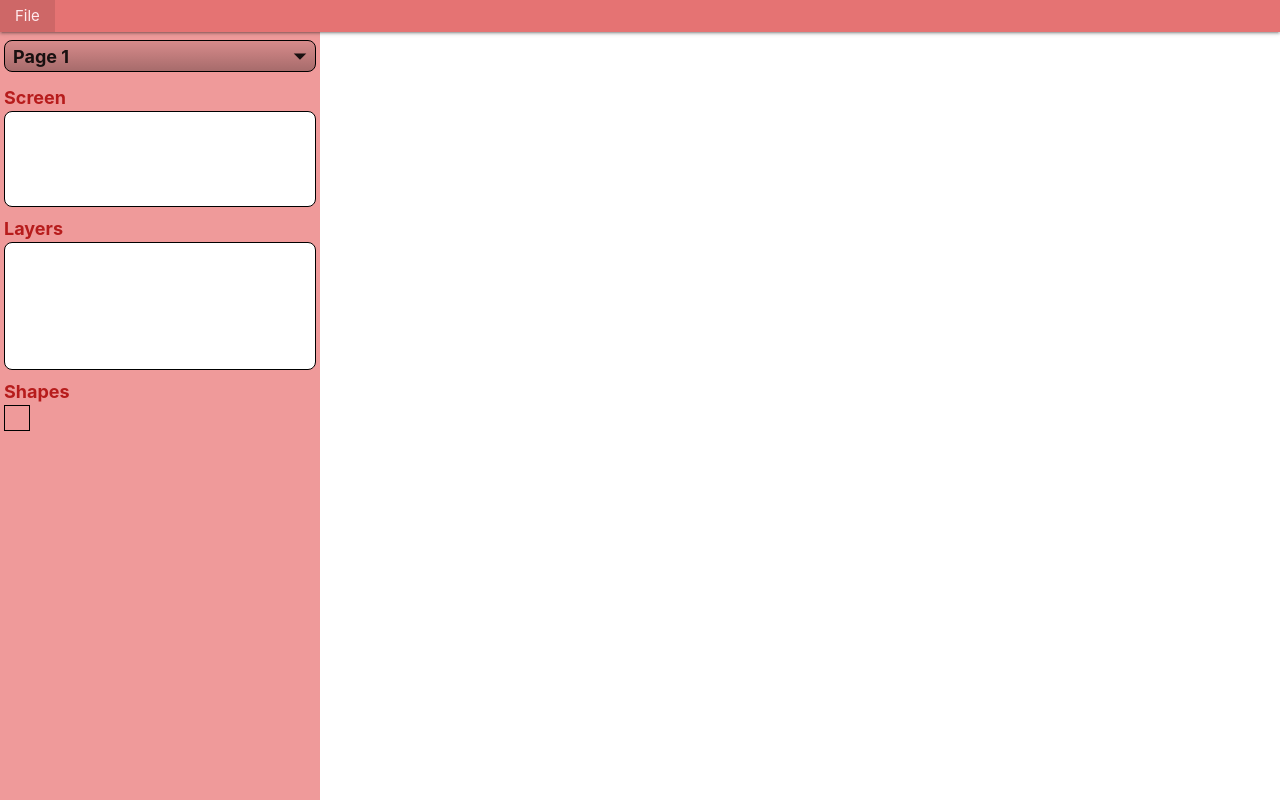
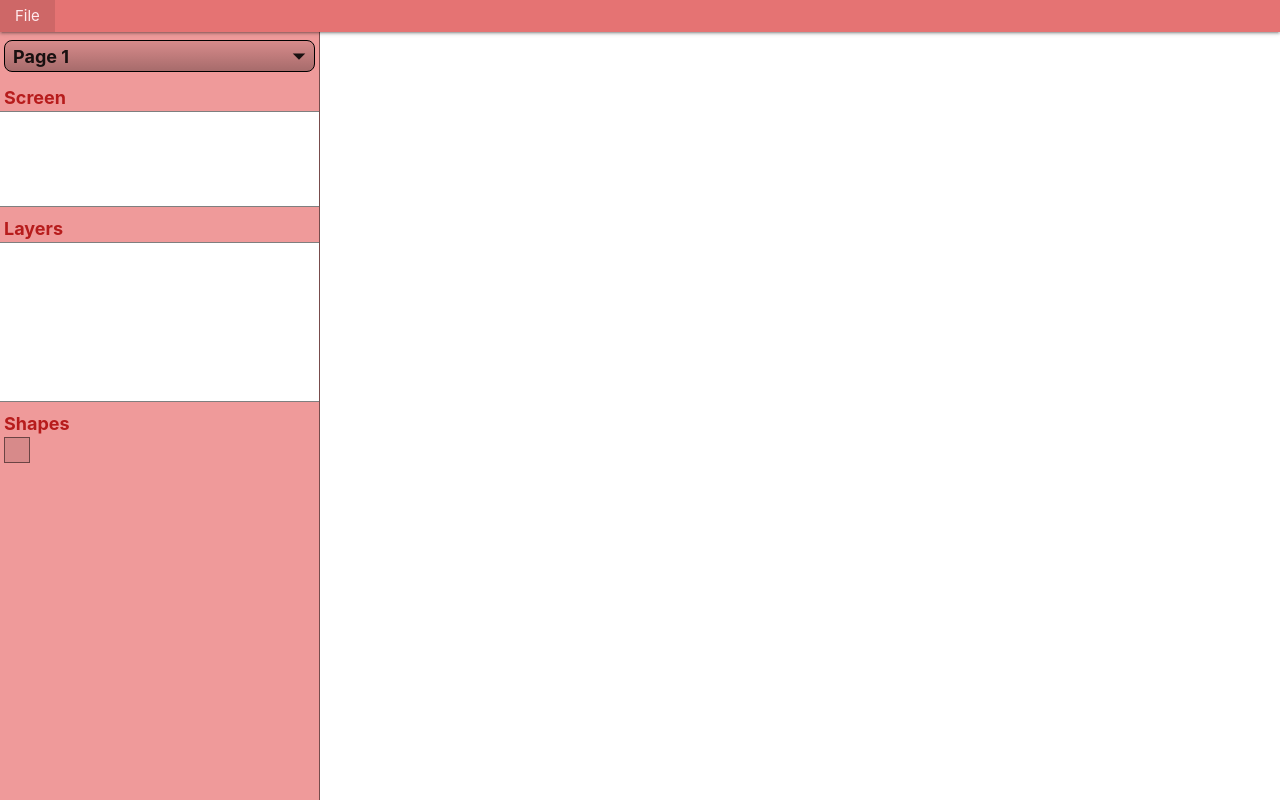
Before and after one commit to ShaneByrne0963/wirefree, a React (Vite) app: page / in a window 1280 px wide. Built offline with nearby package versions, Linux system fonts and the light colour scheme.

Commit message:
Update layout of side panel to group window components together

```diff
--- a/src/assets/css/style.css
+++ b/src/assets/css/style.css
@@ -19,43 +19,45 @@
 
 #side-panel {
     height: 100%;
-    padding: 8px 4px;
+    padding-top: 8px;
+    border-right: 1px solid rgba(0,0,0,0.5);
 }
 
 #selected-page {
     border: 1px solid black;
     background: linear-gradient(0deg, rgba(0,0,0,0.3) 0%, rgba(0,0,0,0.1) 100%);
     border-radius: 8px;
-    padding-left: 8px;
+    padding-left: 4px;
     display: flex;
     align-items: center;
     justify-content: space-between;
-    margin-bottom: 12px;
+    margin: 0 4px 12px 4px;
 }
 
 .side-panel-label {
     font-size: 1.2em;
     font-weight: bold;
+    margin-left: 4px;
 }
 
 .side-panel-window {
     background-color: white;
     width: 100%;
-    border: 1px solid black;
-    border-radius: 8px;
+    border-top: 1px solid rgba(0,0,0,0.5);
+    border-bottom: 1px solid rgba(0,0,0,0.5);
     margin-bottom: 8px;
 }
 
 .side-panel-window.sm {
-    height: 64px;
+    height: 96px;
 }
 
 .side-panel-window.md {
-    height: 96px;
+    height: 128px;
 }
 
 .side-panel-window.lg {
-    height: 128px;
+    height: 160px;
 }
 
 /* Shapes */
@@ -63,10 +65,12 @@
 #shape-palette {
     display: grid;
     grid-template-rows: 1fr 1fr;
+    padding: 0 4px;
 }
 
 .shape-button {
     width: 100%;
     aspect-ratio: 1 / 1;
-    border: 1px solid black;
+    border: 1px solid rgba(0, 0, 0, 0.5);
+    background-color: rgba(0,0,0,0.1);
 }
--- a/src/components/side-panel/SidePanelWindow.tsx
+++ b/src/components/side-panel/SidePanelWindow.tsx
@@ -1,6 +1,16 @@
 import { useContext } from "react";
 import SidePanelLabel from "./SidePanelLabel";
 import { ThemeContext } from "../../context";
+
+///////// Configuration
+
+// The size of the window depending on the type
+const windowSizes = {
+  screen: "sm",
+  layers: "lg",
+};
+
+///////// Property Types
 
 type SidePanelWindowProps = {
   windowType: string;
@@ -8,34 +18,40 @@ type SidePanelWindowProps = {
 };
 
 type WindowComponentProps = {
-  size: string;
+  windowType: string;
 };
+
+///////// Components
 
 function SidePanelWindow(props: SidePanelWindowProps) {
   const color = useContext(ThemeContext);
-  let windowSize = "md";
-  switch (props.windowType) {
-    case "layers":
-      windowSize = "lg";
-      break;
-    default:
-      break;
-  }
-  return (
+  let panelWindowHtml = (
     <>
       {props.label && (
         <SidePanelLabel color={color} text={props.label}></SidePanelLabel>
       )}
-      <WindowComponent size={windowSize}></WindowComponent>
+      <WindowComponent windowType={props.windowType}></WindowComponent>
     </>
   );
+
+  // If the window is accompanied by a label, then wrap the HTML in a div
+  if (props.label) {
+    return (
+      <div id={"window-" + props.windowType + "-container"}>
+        {panelWindowHtml}
+      </div>
+    );
+  }
+  return panelWindowHtml;
 }
 
 function WindowComponent(props: WindowComponentProps) {
+  // Get the size of the window based on the type
+  let windowSize = windowSizes[props.windowType as keyof typeof windowSizes];
   return (
     <div
-      id="select-screen-window"
-      className={"side-panel-window " + props.size}
+      id={"window-" + props.windowType}
+      className={"side-panel-window " + windowSize}
     ></div>
   );
 }
```
